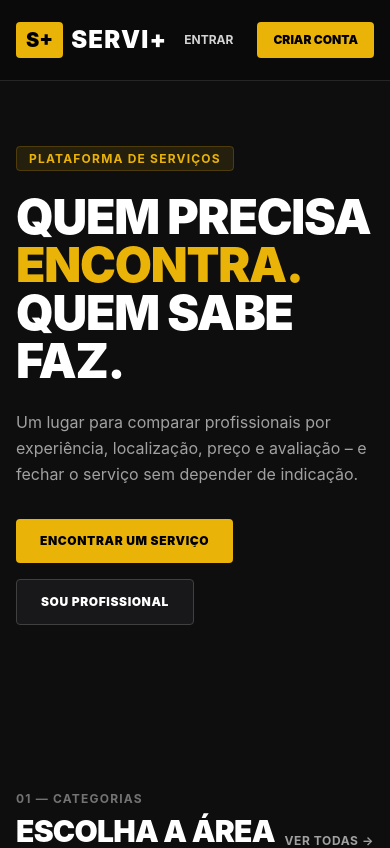
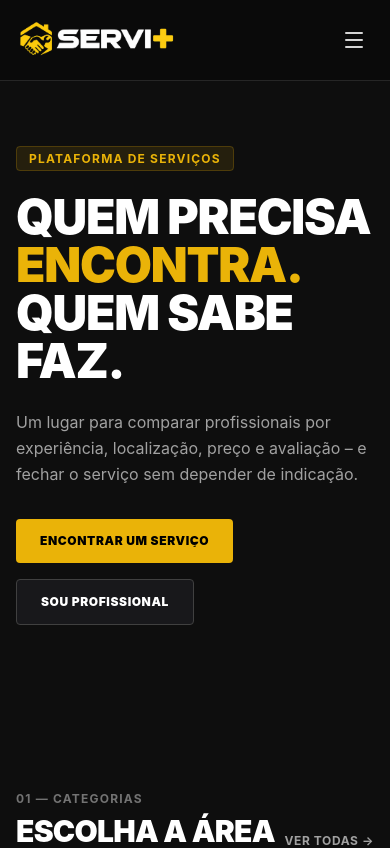
Before and after one commit to arthursantos1407/AppServ, a React (Vite) app: page / in a window 390 px wide. Shown: the top 848 px of the page. Built offline with nearby package versions, Linux system fonts and the light colour scheme; no server answers; the database is empty.

Commit message:
Novas funcionalidades 2

```diff
--- a/src/components/Navbar.jsx
+++ b/src/components/Navbar.jsx
@@ -1,57 +1,83 @@
-import React from 'react'
+import React, { useState } from 'react'
+import { Menu, X } from 'lucide-react'
 
 export function Navbar({ currentView, setView, onNavigateSection, user }) {
+  const [isMobileMenuOpen, setIsMobileMenuOpen] = useState(false)
+
+  const toggleMenu = () => setIsMobileMenuOpen((prev) => !prev)
+  const closeMenu = () => setIsMobileMenuOpen(false)
+
+  const handleNavigateHome = () => {
+    setView('home')
+    window.scrollTo({ top: 0, behavior: 'smooth' })
+    closeMenu()
+  }
+
+  const handleNavigateSection = (sectionId) => {
+    onNavigateSection(sectionId)
+    closeMenu()
+  }
+
+  const handleNavigateProfissionais = () => {
+    setView('profissionais')
+    closeMenu()
+  }
+
+  const handleNavigateView = (view) => {
+    setView(view)
+    closeMenu()
+  }
+
   return (
     <header className="bg-[#0a0a0a] border-b border-neutral-800 sticky top-0 z-50">
       <div className="max-w-7xl mx-auto px-4 h-20 flex items-center justify-between">
 
         {/* Logo SERVI+ */}
         <div
-          onClick={() => { setView('home'); window.scrollTo({ top: 0, behavior: 'smooth' }); }}
+          onClick={handleNavigateHome}
           className="flex items-center gap-2 cursor-pointer"
         >
-          <div className="bg-[#eab308] text-black font-black text-xl px-2.5 py-1 rounded-sm">
-            S+
+          <div className="h-auto w-40">
+            <img src="public/icon.png" alt="Logo" />
           </div>
-          <span className="text-white font-black text-2xl tracking-wider">SERVI+</span>
         </div>
 
-        {/* Links de Navegação */}
+        {/* Links de Navegação (Desktop) */}
         <nav className="hidden md:flex items-center gap-8 font-bold uppercase tracking-wider text-xs">
           <button
-            onClick={() => { setView('home'); window.scrollTo({ top: 0, behavior: 'smooth' }); }}
+            onClick={handleNavigateHome}
             className={`${currentView === 'home' ? 'text-[#eab308]' : 'text-neutral-300 hover:text-white'} transition cursor-pointer`}
           >
             ENCONTRAR
           </button>
 
           <button
-            onClick={() => onNavigateSection('categorias')}
+            onClick={() => handleNavigateSection('categorias')}
             className="text-neutral-300 hover:text-[#eab308] transition cursor-pointer"
           >
             CATEGORIAS
           </button>
 
           <button
-            onClick={() => setView('profissionais')}
+            onClick={handleNavigateProfissionais}
             className={`${currentView === 'profissionais' ? 'text-[#eab308]' : 'text-neutral-300 hover:text-white'} transition cursor-pointer`}
           >
             PROFISSIONAIS
           </button>
 
           <button
-            onClick={() => onNavigateSection('como-funciona')}
+            onClick={() => handleNavigateSection('como-funciona')}
             className="text-neutral-300 hover:text-[#eab308] transition cursor-pointer"
           >
             COMO FUNCIONA
           </button>
         </nav>
 
-        {/* Botões de Acesso e Perfil */}
-        <div className="flex items-center gap-3">
+        {/* Botões de Acesso e Perfil (Desktop) */}
+        <div className="hidden md:flex items-center gap-3">
           {user ? (
             <button
-              onClick={() => setView('portal')}
+              onClick={() => handleNavigateView('portal')}
               className="bg-[#eab308] hover:bg-yellow-500 text-black font-black uppercase text-xs px-4 py-2 rounded transition cursor-pointer"
             >
               Meu Painel
@@ -59,23 +85,98 @@ export function Navbar({ currentView, setView, onNavigateSection, user }) {
           ) : (
             <>
               <button
-                onClick={() => setView('login')}
+                onClick={() => handleNavigateView('login')}
                 className="text-neutral-300 hover:text-white text-xs font-bold uppercase px-3 py-2 transition cursor-pointer"
               >
                 Entrar
               </button>
 
               <button
-  onClick={() => setView('cadastrar')}
-  className="bg-[#eab308] hover:bg-yellow-500 text-black font-black uppercase text-xs px-4 py-2.5 rounded transition cursor-pointer"
->
-  Criar Conta
-</button>
+                onClick={() => handleNavigateView('cadastrar')}
+                className="bg-[#eab308] hover:bg-yellow-500 text-black font-black uppercase text-xs px-4 py-2.5 rounded transition cursor-pointer"
+              >
+                Criar Conta
+              </button>
             </>
           )}
         </div>
 
+        {/* Botão Hambúrguer (Mobile) */}
+        <div className="flex md:hidden items-center">
+          <button
+            onClick={toggleMenu}
+            className="text-neutral-300 hover:text-white p-2 focus:outline-none cursor-pointer"
+            aria-label="Abrir Menu"
+          >
+            {isMobileMenuOpen ? (
+              <X className="w-6 h-6 text-[#eab308]" />
+            ) : (
+              <Menu className="w-6 h-6" />
+            )}
+          </button>
+        </div>
+
       </div>
+
+      {/* Menu Desdobrável (Mobile) */}
+      {isMobileMenuOpen && (
+        <div className="md:hidden bg-[#0a0a0a] border-b border-neutral-800 px-4 pt-2 pb-6 space-y-4 font-bold uppercase tracking-wider text-xs">
+          <button
+            onClick={handleNavigateHome}
+            className={`block w-full text-left py-2 ${currentView === 'home' ? 'text-[#eab308]' : 'text-neutral-300 hover:text-white'}`}
+          >
+            ENCONTRAR
+          </button>
+
+          <button
+            onClick={() => handleNavigateSection('categorias')}
+            className="block w-full text-left py-2 text-neutral-300 hover:text-[#eab308]"
+          >
+            CATEGORIAS
+          </button>
+
+          <button
+            onClick={handleNavigateProfissionais}
+            className={`block w-full text-left py-2 ${currentView === 'profissionais' ? 'text-[#eab308]' : 'text-neutral-300 hover:text-white'}`}
+          >
+            PROFISSIONAIS
+          </button>
+
+          <button
+            onClick={() => handleNavigateSection('como-funciona')}
+            className="block w-full text-left py-2 text-neutral-300 hover:text-[#eab308]"
+          >
+            COMO FUNCIONA
+          </button>
+
+          <div className="pt-4 border-t border-neutral-800 flex flex-col gap-3">
+            {user ? (
+              <button
+                onClick={() => handleNavigateView('portal')}
+                className="w-full bg-[#eab308] hover:bg-yellow-500 text-black font-black uppercase text-xs px-4 py-3 rounded transition text-center"
+              >
+                Meu Painel
+              </button>
+            ) : (
+              <>
+                <button
+                  onClick={() => handleNavigateView('login')}
+                  className="w-full border border-neutral-700 text-neutral-300 hover:text-white text-xs font-bold uppercase py-2.5 rounded transition text-center"
+                >
+                  Entrar
+                </button>
+
+                <button
+                  onClick={() => handleNavigateView('cadastrar')}
+                  className="w-full bg-[#eab308] hover:bg-yellow-500 text-black font-black uppercase text-xs px-4 py-3 rounded transition text-center"
+                >
+                  Criar Conta
+                </button>
+              </>
+            )}
+          </div>
+        </div>
+      )}
     </header>
   )
 }
```
Also changed, not shown: public/icon.png (added).
